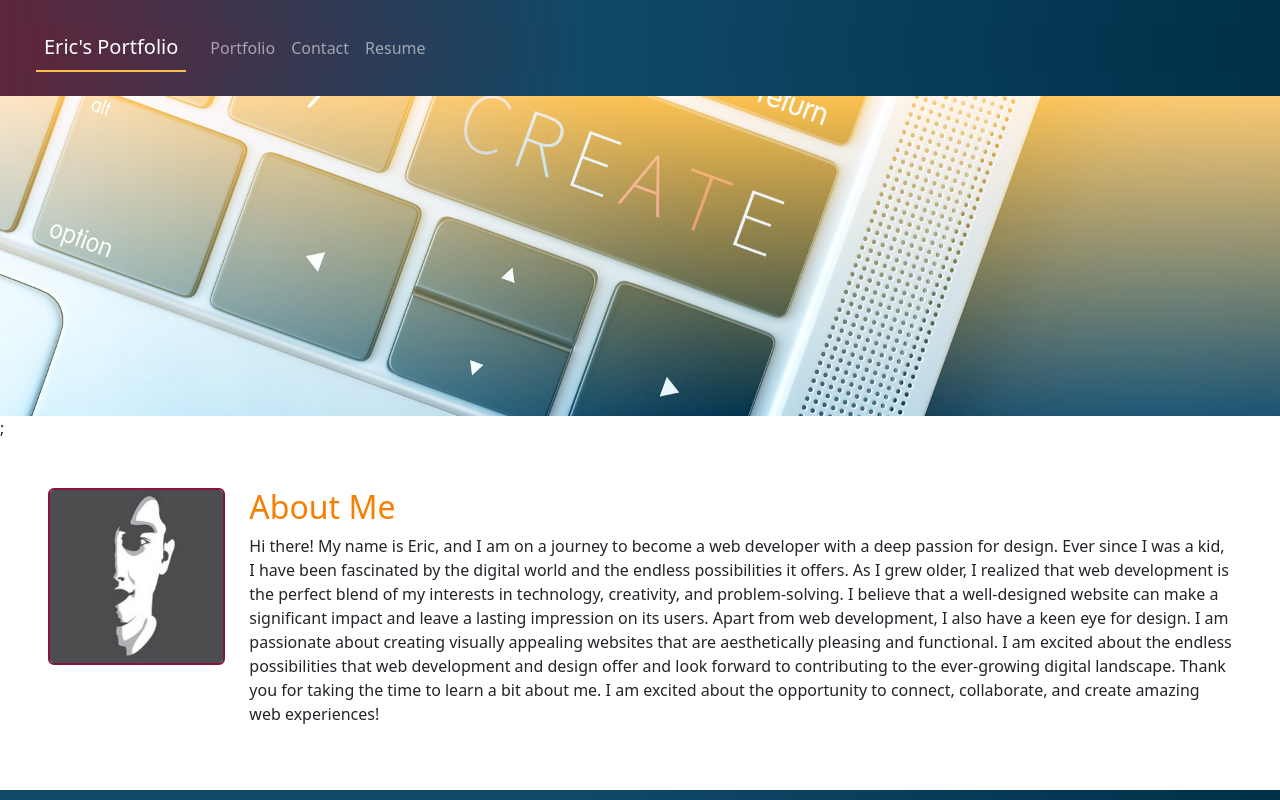
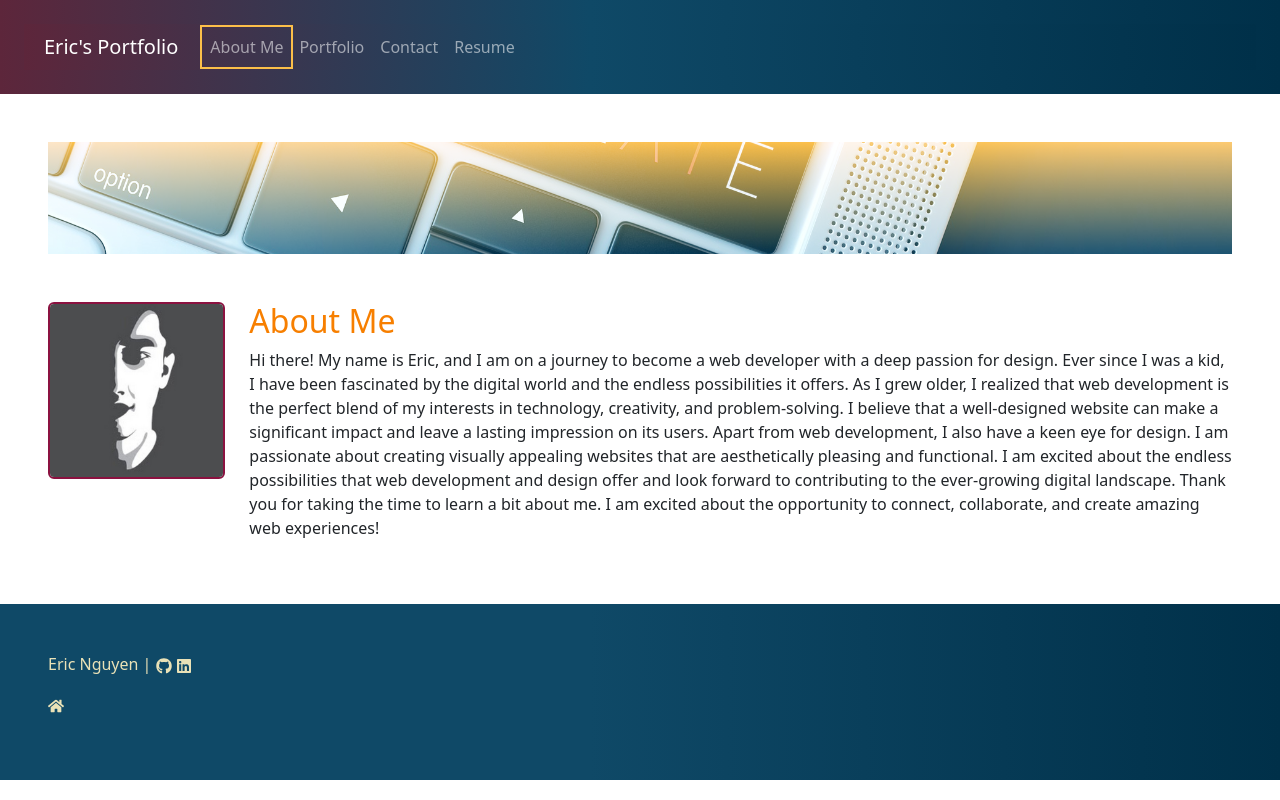
Before and after one commit to ericnguyen23/React-Portfolio, a React (Create React App) app: page / in a window 1280 px wide. Shown: the top 800 px of the page. Built offline with nearby package versions, Linux system fonts and the light colour scheme.

Commit message:
Added check to see which page/section currently one in order to set hero size

```diff
--- a/src/App.js
+++ b/src/App.js
@@ -4,7 +4,8 @@ import Container from "react-bootstrap/Container";
 import Row from "react-bootstrap/Row";
 import Header from "./components/Header";
 import Hero from "./components/Hero";
-
+import HomeContent from "./components/HomeContent";
+import About from "./components/About";
 import ProjectCard from "./components/ProjectCard";
 import Contact from "./components/Contact";
 import Resume from "./components/Resume";
@@ -14,7 +15,7 @@ import "bootstrap/dist/css/bootstrap.min.css";
 
 function App() {
   // setting current section here so both nav and footer have access to change active style
-  const [currentSection, setCurrentSection] = useState("home");
+  const [currentSection, setCurrentSection] = useState("About Me");
 
   // update current section's state
   const changeSection = (e) => {
@@ -23,22 +24,32 @@ function App() {
 
   // reset current section to home, thus removing active styling from other navs
   const handlRemoveActive = () => {
-    setCurrentSection("home");
+    setCurrentSection("Eric's Portfolio");
   };
 
   // render page based on currentSection
   const renderPage = () => {
-    if (currentSection === "home") {
-      return <Hero />;
+    if (currentSection === "Eric's Portfolio") {
+      return (
+        <>
+          <Hero />
+          <HomeContent />
+        </>
+      );
+    }
+    if (currentSection === "About Me") {
+      return <About currentSection={currentSection} />;
     }
     if (currentSection === "Portfolio") {
-      return <ProjectCard projectsData={projects} />;
+      return (
+        <ProjectCard projectsData={projects} currentSection={currentSection} />
+      );
     }
     if (currentSection === "Contact") {
-      return <Contact />;
+      return <Contact currentSection={currentSection} />;
     }
     if (currentSection === "Resume") {
-      return <Resume />;
+      return <Resume currentSection={currentSection} />;
     }
   };
 
--- a/src/components/About.js
+++ b/src/components/About.js
@@ -1,14 +1,16 @@
 import React from "react";
 import Image from "react-bootstrap/Image";
+import Hero from "./Hero";
 import Container from "react-bootstrap/Container";
 import Row from "react-bootstrap/Row";
 import Col from "react-bootstrap/Col";
 import Avatar from "../images/avatar.jpeg";
 
-function About() {
+function About(props) {
   return (
     <Container className="p-5" id="about">
-      <Row>
+      <Hero currentSection={props.currentSection} />
+      <Row className="mt-5">
         <Col md={2}>
           <Image src={Avatar} rounded fluid id="avatar" />
         </Col>
--- a/src/components/Contact.js
+++ b/src/components/Contact.js
@@ -1,10 +1,14 @@
 import React from "react";
 import Container from "react-bootstrap/Container";
+import Row from "react-bootstrap/Row";
+import Hero from "./Hero";
 import Form from "react-bootstrap/Form";
 
-function Contact() {
+function Contact(props) {
   return (
     <Container className="p-5" id="contact">
+      <Hero currentSection={props.currentSection} />
+      <Row className="mt-5">
         <h2>Contact Me:</h2>
         <Form>
           <Form.Group className="mb-3" controlId="exampleForm.ControlInput1">
@@ -20,6 +24,7 @@ function Contact() {
             <Form.Control as="textarea" rows={3} />
           </Form.Group>
         </Form>
+      </Row>
     </Container>
   );
 }
--- a/src/components/Header.js
+++ b/src/components/Header.js
@@ -5,24 +5,21 @@ import Navbar from "react-bootstrap/Navbar";
 
 function Header(props) {
   return (
-    <>
     <Navbar variant="dark" className="p-4 dark-blue" id="top">
       <Container fluid className="dark-blue">
         <Navbar.Brand
           href="#home"
-            className={`${props.current === "home" ? "isActiveHome" : ""} p-2`}
-            onClick={props.removeActive}
+          className={`${
+            props.current === "Eric's Portfolio" ? "isActiveHome" : ""
+          } p-2`}
+          onClick={props.changeSec}
         >
           Eric's Portfolio
         </Navbar.Brand>
         {/* receiving props from parent "App.js" and passing it to NavList */}
-          <NavList
-            navChangeSec={props.changeSec}
-            navCurrentSec={props.current}
-          />
+        <NavList navChangeSec={props.changeSec} navCurrentSec={props.current} />
       </Container>
     </Navbar>
-    </>
   );
 }
 
--- a/src/components/Hero.js
+++ b/src/components/Hero.js
@@ -1,11 +1,27 @@
-import React from "react";
-import About from "./About";
+import React, { useState, useEffect } from "react";
 
-function Hero() {
+function Hero(props) {
+  const [currSection, SetCurrSection] = useState(props.currentSection);
+  const [isSubPage, SetIsSubPage] = useState(false);
+
+  useEffect(() => {
+    if (
+      currSection === "About Me" ||
+      currSection === "Portfolio" ||
+      currSection === "Contact" ||
+      currSection === "Resume"
+    ) {
+      SetIsSubPage(true);
+    }
+  }, [currSection]);
+
   return (
     <>
-      <div id="hero"></div>;
-      <About />
+      {isSubPage ? (
+        <div id="hero" style={{ height: "14vh" }}></div>
+      ) : (
+        <div id="hero"></div>
+      )}
     </>
   );
 }
--- /dev/null
+++ b/src/components/HomeContent.js
@@ -0,0 +1,31 @@
+import React from "react";
+import Image from "react-bootstrap/Image";
+import Hero from "./Hero";
+import Container from "react-bootstrap/Container";
+import Row from "react-bootstrap/Row";
+import Col from "react-bootstrap/Col";
+import Avatar from "../images/avatar.jpeg";
+
+function About(props) {
+  return (
+    <Container className="p-5" id="about">
+      {/* <Hero currentSection={props.currentSection} /> */}
+      <Row>
+        <Col md={10}>
+          <h2>Welcome to my portfolio!</h2>
+          I'm thrilled to have you here. you'll find a diverse range of projects
+          that showcase my skills and expertise in web development and design. I
+          believe that every website tells a story and should leave a lasting
+          impression on its visitors. I'm here to bring your ideas to life with
+          creativity and technical prowess. Thank you for visiting my web
+          developer and designer portfolio. I hope you enjoy your time here and
+          get inspired by my work. If you have any questions or would like to
+          discuss a project, feel free to get in touch. I'd love to hear from
+          you! Best regards.
+        </Col>
+      </Row>
+    </Container>
+  );
+}
+
+export default About;
--- a/src/components/NavList.js
+++ b/src/components/NavList.js
@@ -4,6 +4,12 @@ import Nav from "react-bootstrap/Nav";
 function NavList(props) {
   return (
     <Nav className="me-auto">
+      <Nav.Link
+        onClick={props.navChangeSec}
+        className={props.navCurrentSec === "About Me" ? "isActive" : ""}
+      >
+        About Me
+      </Nav.Link>
       <Nav.Link
         onClick={props.navChangeSec}
         className={props.navCurrentSec === "Portfolio" ? "isActive" : ""}
--- a/src/components/ProjectCard.js
+++ b/src/components/ProjectCard.js
@@ -1,4 +1,5 @@
 import React from "react";
+import Hero from "./Hero";
 import Container from "react-bootstrap/Container";
 import Row from "react-bootstrap/Row";
 import Button from "react-bootstrap/Button";
@@ -6,9 +7,10 @@ import Card from "react-bootstrap/Card";
 
 function ProjectCard(props) {
   return (
-    <Container id="portfolio" className="p-5 khaki">
-      <h2>Portfolio</h2>
-      <Row>
+    <Container id="portfolio" className="p-5 ">
+      <Hero currentSection={props.currentSection} />
+      <Row className="mt-5">
+        <h2>Portfolio</h2>
         {props.projectsData.map((proj, index) => {
           return (
             <Card
--- a/src/components/Resume.js
+++ b/src/components/Resume.js
@@ -1,27 +1,32 @@
 import React from "react";
 import Container from "react-bootstrap/Container";
+import Row from "react-bootstrap/Row";
+import Hero from "./Hero";
 
-function Resume() {
+function Resume(props) {
   return (
-    <Container id="resume" className="p-5 khaki">
+    <Container id="resume" className="p-5">
+      <Hero currentSection={props.currentSection} />
+      <Row className="mt-5">
         <h2>Resume</h2>
         <p>
           Web Developer and designer with 6 years of graphic design, 2 years UX
-        design and 1 year of front-end web development experience. Proficient in
-        front-end and back-end technologies, including HTML, CSS, JavaScript,
-        Node with a strong understanding of web design principles and best
-        practices. Passionate about creating visually stunning and functional
-        websites that drive results for businesses. Strong communication and
-        collaboration skills, with a keen eye for detail and a commitment to
-        delivering high-quality work.
+          design and 1 year of front-end web development experience. Proficient
+          in front-end and back-end technologies, including HTML, CSS,
+          JavaScript, Node with a strong understanding of web design principles
+          and best practices. Passionate about creating visually stunning and
+          functional websites that drive results for businesses. Strong
+          communication and collaboration skills, with a keen eye for detail and
+          a commitment to delivering high-quality work.
         </p>
         <h4>Experience</h4>
         <p>
-        July 2016 - Present: Front End Developer, Multimedia Designer at Pacific
-        Life
+          July 2016 - Present: Front End Developer, Multimedia Designer at
+          Pacific Life
         </p>
         <h4>Education</h4>
         <p>January 2023: Full Stack Coding Bootcamp at UCI</p>
+      </Row>
     </Container>
   );
 }
--- a/src/styles/App.css
+++ b/src/styles/App.css
@@ -1,5 +1,5 @@
 #hero{
-  height:40vh;
+  height:50vh;
   background: url("../images/create-g48d8a03b8_1920.jpg") center / cover, linear-gradient(#fcbf49,#003049);
   background-blend-mode: screen;
 }
```
Also changed, not shown: src/components/HeroSmall.js (added, +11 -0 lines). Lines whose indentation alone changed are shown as unchanged.
